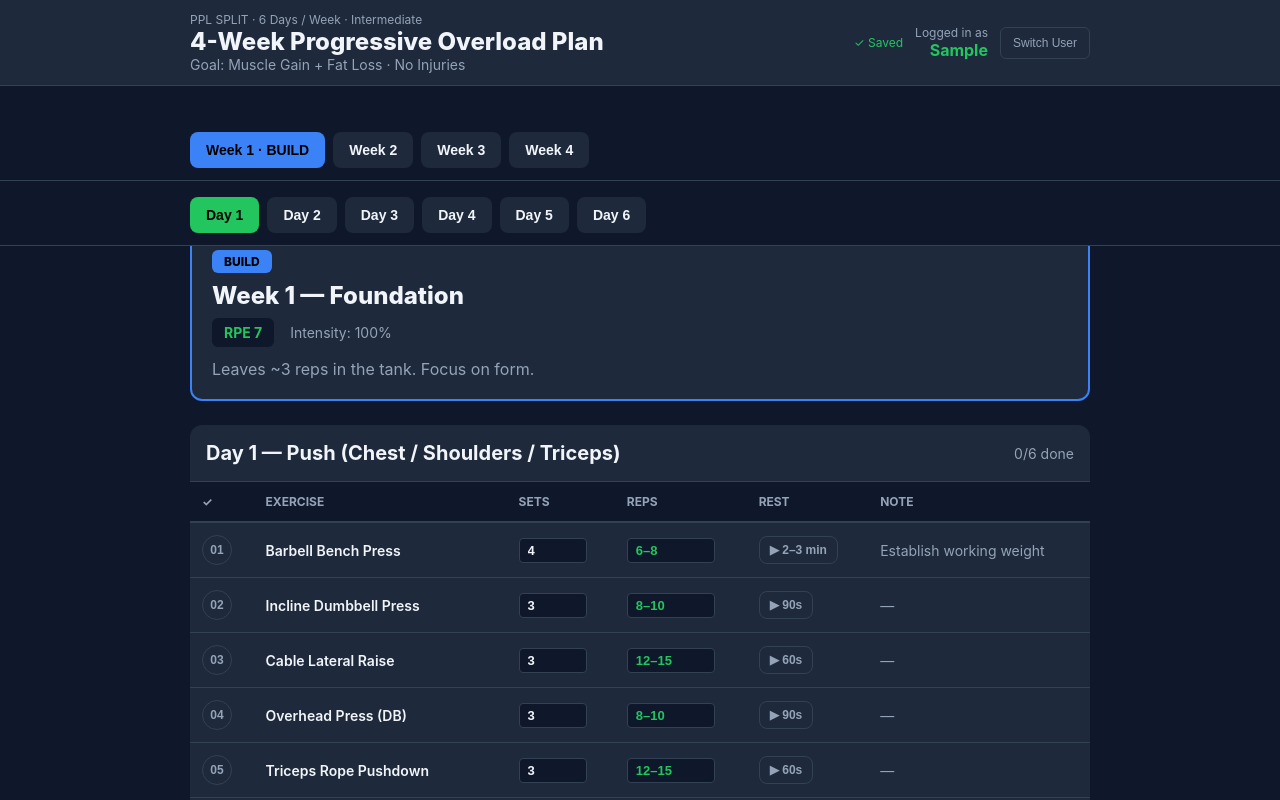
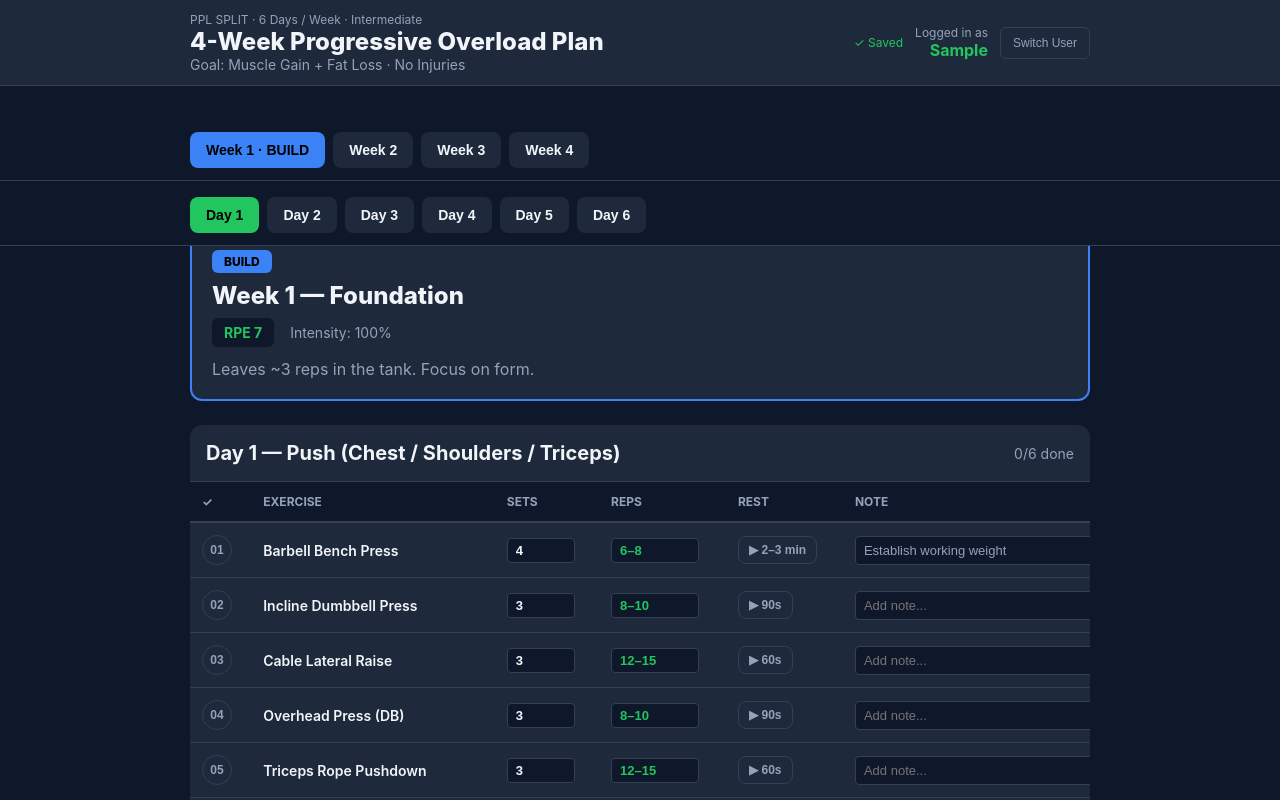
Before and after one commit to pen-pal/workout, a React (Vite) app: page / in a window 1280 px wide. Both pictures are taken after typing "Sample" into the empty fields and a click on the button "Start Workout". Shown: the top 800 px of the page. Built offline with nearby package versions, Linux system fonts and the light colour scheme; no server answers.

Commit message:
add option to add/edit notes

```diff
--- a/src/WorkoutPlan.jsx
+++ b/src/WorkoutPlan.jsx
@@ -780,7 +780,27 @@ export default function WorkoutPlan() {
                           <span style={{ color: muted }}>{ex.rest || "—"}</span>
                         )}
                       </td>
-                      <td style={{ padding: 12, color: muted }}>{ex.note || "—"}</td>
+                      <td style={{ padding: 12 }}>
+                        <input
+                          type="text"
+                          value={ex.note || ''}
+                          onChange={(e) => updateNote(activeWeek, activeDay, ex.name, e.target.value)}
+                          placeholder="Add note..."
+                          style={{
+                            width: "100%",
+                            padding: "6px 8px",
+                            background: dark,
+                            border: "1px solid #334155",
+                            borderRadius: 4,
+                            color: muted,
+                            fontSize: 13,
+                            outline: "none",
+                            transition: "border-color 0.2s",
+                          }}
+                          onFocus={(e) => e.target.style.borderColor = accent}
+                          onBlur={(e) => e.target.style.borderColor = "#334155"}
+                        />
+                      </td>
                     </tr>
                   );
                 })}
@@ -924,4 +944,49 @@ export default function WorkoutPlan() {
       )}
     </div>
   );
+
+  // Add this helper function
+  function debounce(func, wait) {
+    let timeout;
+    return function executedFunction(...args) {
+      const later = () => {
+        clearTimeout(timeout);
+        func(...args);
+      };
+      clearTimeout(timeout);
+      timeout = setTimeout(later, wait);
+    };
+  }
+
+  // Then create a debounced save function
+  const debouncedSaveNote = debounce(async (data) => {
+    await saveWorkoutData(data);
+  }, 1000);
+
+  // Update the updateNote function to use it:
+  function updateNote(weekIdx, dayIdx, exName, noteValue) {
+    const newWeeks = [...weeks];
+    const exercise = newWeeks[weekIdx].days[dayIdx].exercises.find(ex => ex.name === exName);
+    if (exercise) {
+      exercise.note = noteValue;
+      setWeeks(newWeeks);
+
+      const key = exKey(weekIdx, dayIdx, exName);
+      const isCompleted = !!done[key];
+
+      // Debounced save (waits 1 second after you stop typing)
+      debouncedSaveNote({
+        username,
+        week: weekIdx + 1,
+        day: dayIdx + 1,
+        exercise: exName,
+        sets: exercise.sets,
+        reps: exercise.reps,
+        rest: exercise.rest,
+        note: noteValue,
+        completed: isCompleted,
+      });
+    }
+  }
+
 }
```
